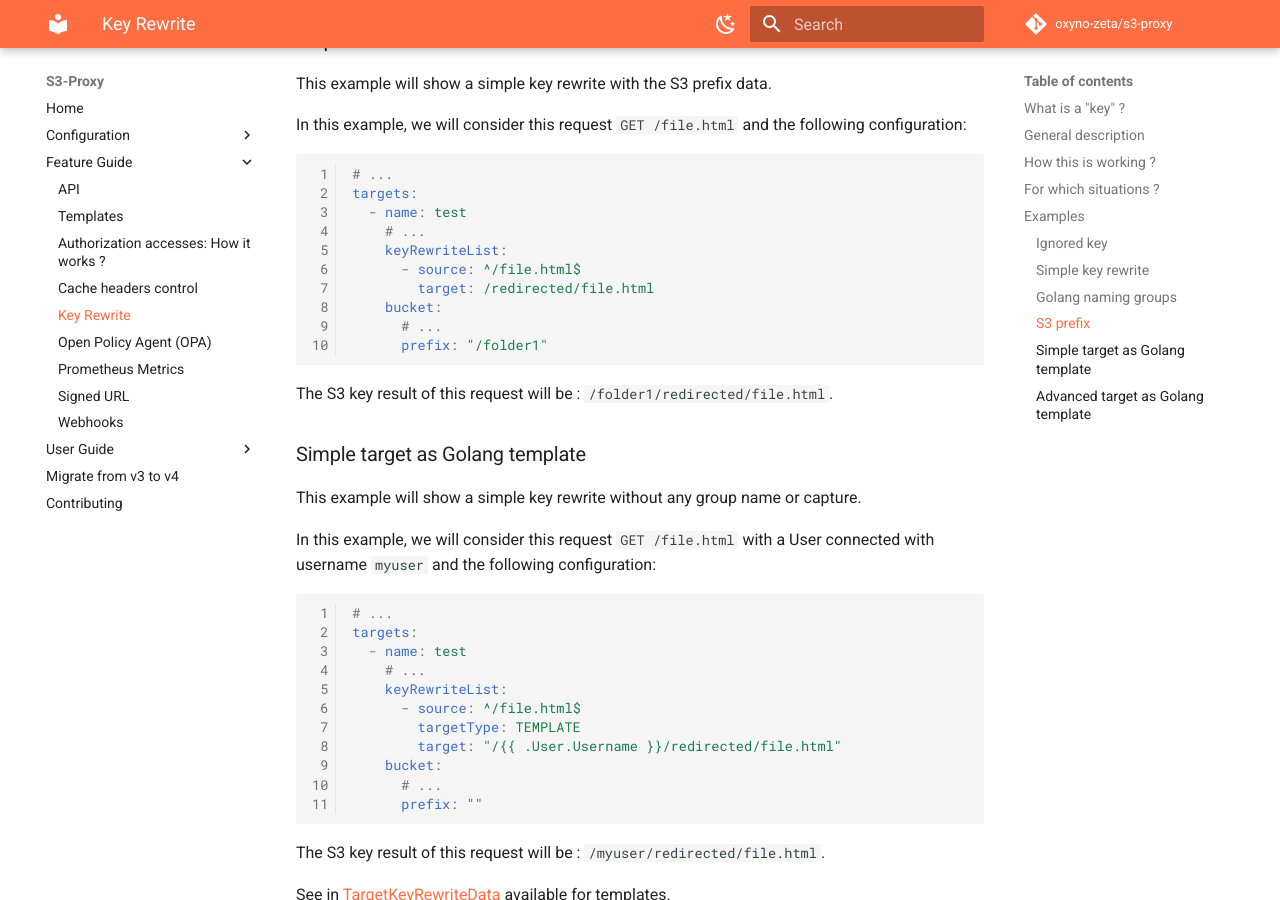
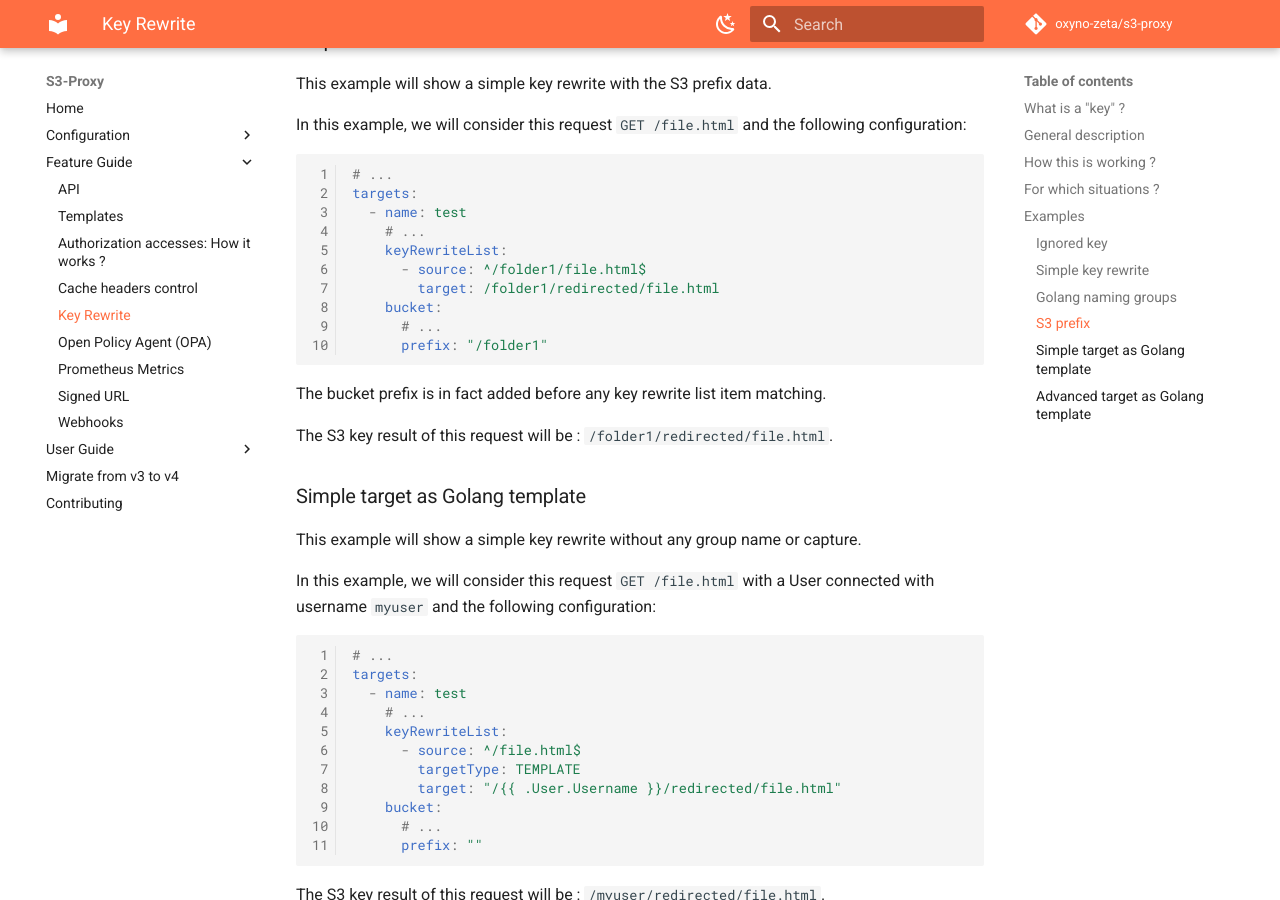
Before and after one commit to oxyno-zeta/s3-proxy, an MkDocs documentation site: the page built from docs/feature-guide/key-rewrite.md, in a window 1280 px wide and 900 px high, scrolled down 2983 px. Built offline with MkDocs 1.6.1 and Material for MkDocs 9.7.7, drawn with Linux system fonts in a browser that asks for light colours; comment, search, counter and statistics services are not loaded.

Commit message:
docs: Fix documentation for key rewrite feature
Related to #441

````diff
--- a/docs/feature-guide/key-rewrite.md
+++ b/docs/feature-guide/key-rewrite.md
@@ -119,12 +119,14 @@ targets:
   - name: test
     # ...
     keyRewriteList:
-      - source: ^/file.html$
-        target: /redirected/file.html
+      - source: ^/folder1/file.html$
+        target: /folder1/redirected/file.html
     bucket:
       # ...
       prefix: "/folder1"
 ```
+
+The bucket prefix is in fact added before any key rewrite list item matching.
 
 The S3 key result of this request will be : `/folder1/redirected/file.html`.
 
````
